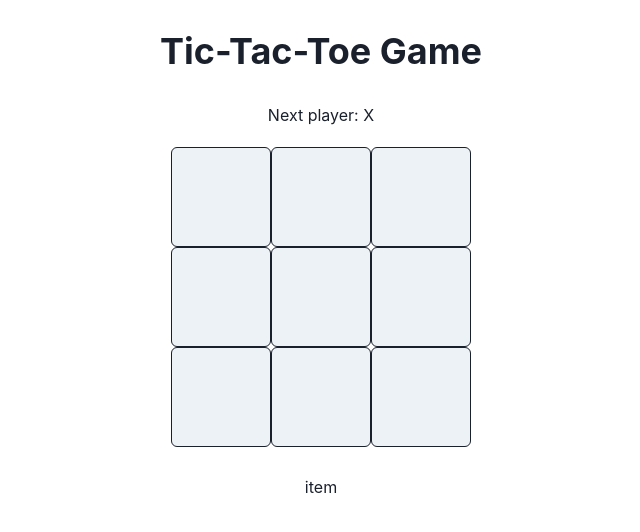
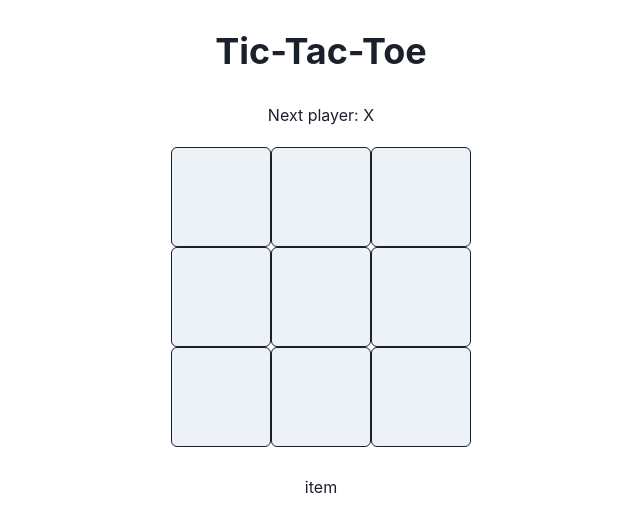
Before and after one commit to elen-oz/hi_tic-tac-toe, a React (Vite) app: page / in a window 1280 px wide. Shown: the top 532 px of the page, without its empty margins (319-959 px from the left). Built offline with nearby package versions, Linux system fonts and the light colour scheme.

Commit message:
refactor

```diff
--- a/src/App.tsx
+++ b/src/App.tsx
@@ -57,7 +57,6 @@ const Board = () => {
 
     setSquares(nextSquares);
     setXIsNext(!xIsNext);
-    console.log('clicked: ', nextSquares);
   };
 
   const renderRow = (rowIndex) => (
@@ -92,7 +91,7 @@ const Game = () => {
     <>
       <Container>
         <Heading textAlign='center' my='30px'>
-          Tic-Tac-Toe Game
+          Tic-Tac-Toe
         </Heading>
         <Box>
           <Board />
```
